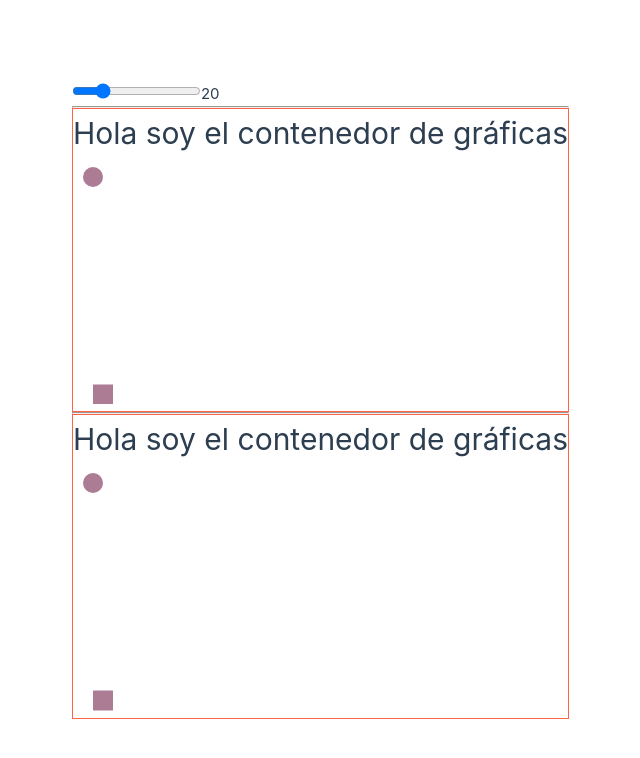
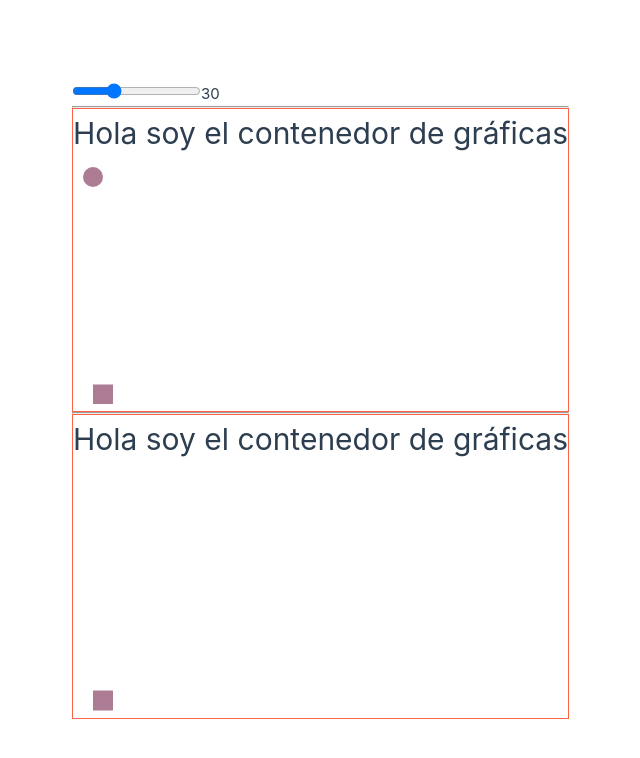
Before and after one commit to andres-geotec/graficas-vue3, a Vue app: page / in a window 1280 px wide. Shown: the top 758 px of the page, without its empty margins (71-711 px from the left). Built offline with nearby package versions, Linux system fonts and the light colour scheme.

Commit message:
registro de propiedad en composable

```diff
--- a/src/App.vue
+++ b/src/App.vue
@@ -3,7 +3,7 @@ import SisdaiGraficas from '@/componentes/SisdaiGraficas.vue'
 import SisdaiBarras from '@/componentes/SisdaiBarras.vue'
 import { ref } from 'vue'
 
-const margenes = ref(20)
+const margenes = ref(30)
 </script>
 
 <template>
@@ -16,22 +16,19 @@ const margenes = ref(20)
     <label for="margenes">{{ margenes }}</label>
 
     <hr />
-
-    <SisdaiGraficas
-      :margenes="{
+    <!-- :margenes="{
         arriba: margenes,
         abajo: margenes,
         derecha: margenes,
         izquierda: margenes,
-      }"
-    >
+      }" -->
+
+    <SisdaiGraficas :propiedad="Number(margenes)">
       <SisdaiBarras />
     </SisdaiGraficas>
 
     <hr />
 
-    <SisdaiGraficas>
-      <SisdaiBarras />
-    </SisdaiGraficas>
+    <SisdaiGraficas></SisdaiGraficas>
   </div>
 </template>
--- a/src/componentes/SisdaiBarras.vue
+++ b/src/componentes/SisdaiBarras.vue
@@ -1,5 +1,8 @@
 <script setup>
-import { onMounted, ref } from 'vue'
+import { onMounted, ref, watch } from 'vue'
+import usarGraficas from '@/composables/usarGraficas'
+
+defineProps({})
 
 const barras = ref(null)
 
@@ -9,6 +12,13 @@ function obteniendoIdPadre() {
 
 onMounted(() => {
   console.log(obteniendoIdPadre())
+
+  const { propiedad } = usarGraficas().vincular(obteniendoIdPadre())
+
+  console.log(propiedad.value)
+  watch(propiedad, n => {
+    console.log('barras', n)
+  })
 })
 </script>
 
--- a/src/componentes/SisdaiGraficas.vue
+++ b/src/componentes/SisdaiGraficas.vue
@@ -1,5 +1,5 @@
 <script setup>
-import { onMounted, onUnmounted, reactive, ref, toRefs } from 'vue'
+import { onMounted, onUnmounted, reactive, ref, toRefs, watch } from 'vue'
 import { idAleatorio } from '@/utils'
 import usarGraficas from '@/composables/usarGraficas'
 
@@ -12,11 +12,19 @@ const props = defineProps({
     type: Object,
     default: () => ({ arriba: 20, abajo: 20, derecha: 20, izquierda: 20 }),
   },
+  propiedad: {
+    type: Number,
+    default: 20,
+  },
 })
 
-const { borrarGrafica } = usarGraficas(props.id)
+usarGraficas().intanciarGrafica(props.id)
 
-const { margenes } = toRefs(props)
+const { guardarPopiedad } = usarGraficas().vincular(props.id)
+const { margenes, propiedad } = toRefs(props)
+
+guardarPopiedad(propiedad.value)
+watch(propiedad, guardarPopiedad)
 
 const contenedorSisdaiGraficas = ref(null)
 
@@ -33,7 +41,7 @@ onMounted(() => {
 })
 
 onUnmounted(() => {
-  borrarGrafica(props.id)
+  usarGraficas().borrarGrafica(props.id)
 })
 </script>
 
--- a/src/composables/usarDimenciones.js
+++ b/src/composables/usarDimenciones.js
@@ -1,4 +1,5 @@
 import { reactive, ref, watch } from 'vue'
+// import usarGraficas from './usarGraficas'
 
 export default function () {
   const dimenciones = reactive({
--- a/src/composables/usarGraficas.js
+++ b/src/composables/usarGraficas.js
@@ -1,23 +1,48 @@
-import { reactive } from 'vue'
+import { reactive, ref, watch } from 'vue'
 // import usarDimenciones from './usarDimenciones'
 
 const graficas = reactive({})
 
-export default function (idGrafica) {
+export default function () {
   const graficaEsxiste = _idGrafica =>
     Object.keys(graficas).includes(_idGrafica)
 
-  function intanciarGrafica() {
-    if (!graficaEsxiste()) graficas[idGrafica] = {}
+  function intanciarGrafica(_idGrafica) {
+    if (!graficaEsxiste(_idGrafica)) graficas[_idGrafica] = reactive({})
   }
-  intanciarGrafica()
 
   function borrarGrafica(_idGrafica) {
     delete graficas[_idGrafica]
   }
 
+  function vincular(_idGrafica) {
+    const grafica = () => graficas[_idGrafica]
+
+    const propiedad = ref(grafica()?.propiedad)
+    // console.log('propiedad inicial', propiedad.value)
+
+    function guardarPopiedad(_propiedad) {
+      grafica().propiedad = _propiedad
+      // console.log('guardarPopiedad', grafica().propiedad)
+    }
+    watch(
+      () => grafica()?.propiedad,
+      n => {
+        propiedad.value = n
+      }
+    )
+
+    return {
+      grafica,
+      propiedad: propiedad,
+      // propiedad: readonly(grafica().propiedad),
+      guardarPopiedad,
+    }
+  }
+
   return {
-    graficas,
+    intanciarGrafica,
     borrarGrafica,
+    vincular,
   }
 }
```
